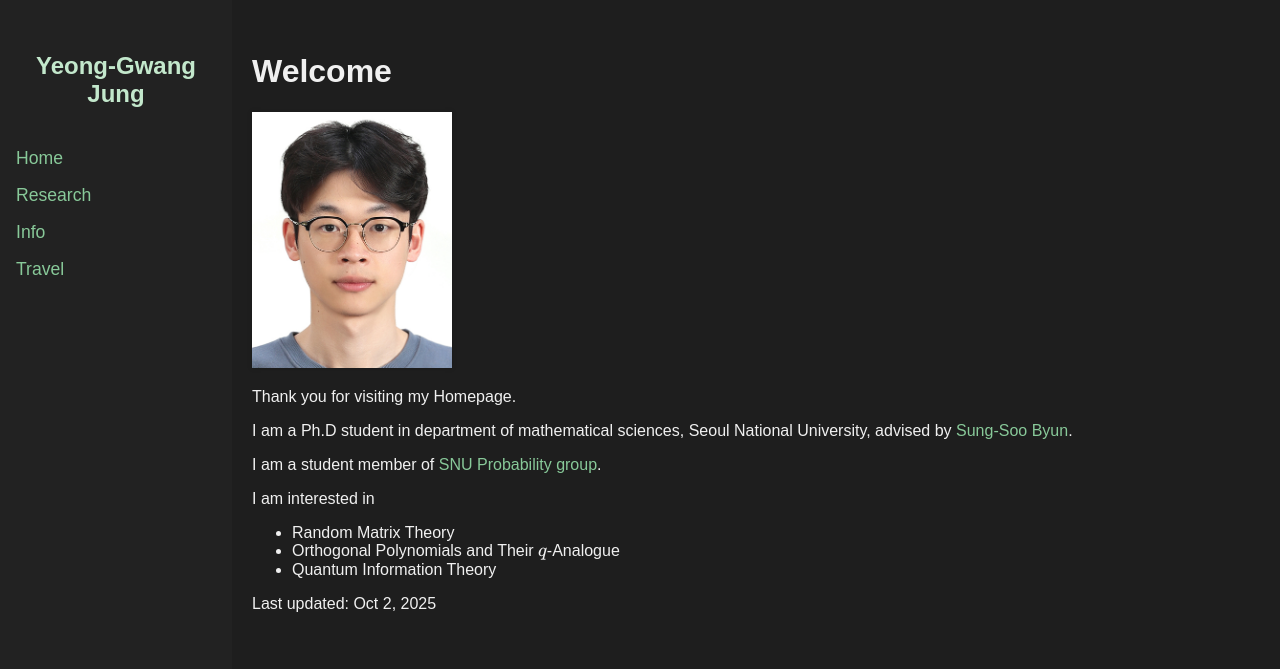
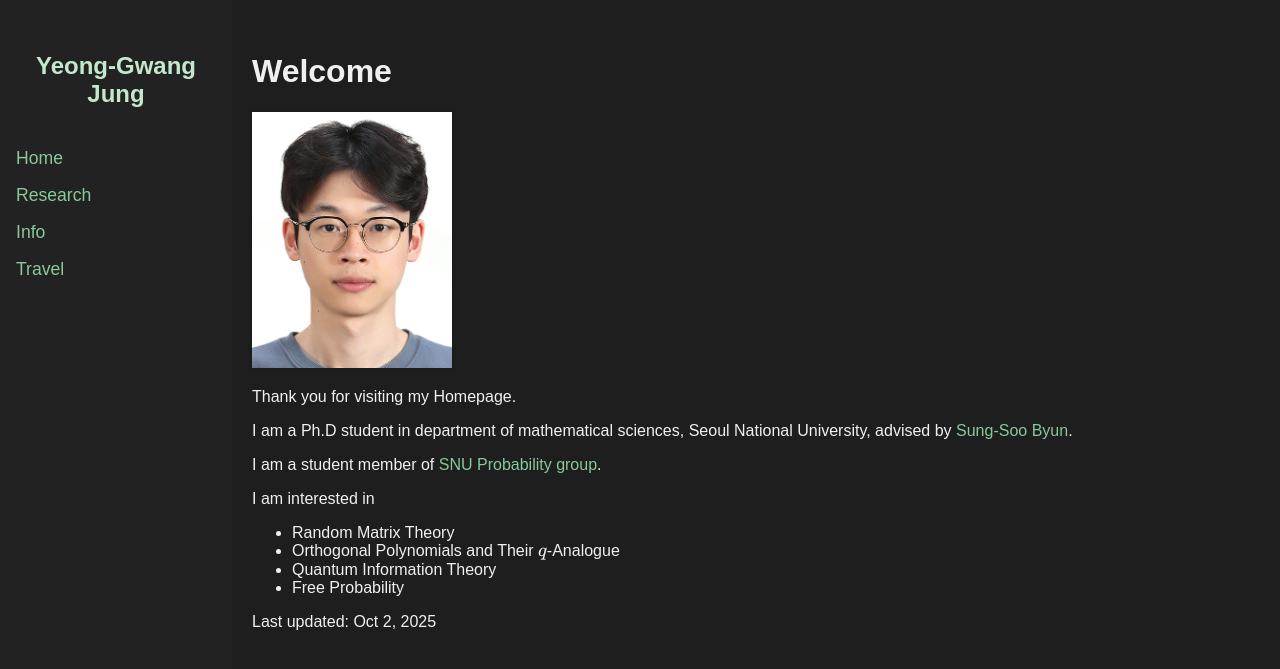
Before and after one commit to y-gJung/y-gJung.github.io, a Jekyll site: the page built from index.md, in a window 1280 px wide. Shown: the top 669 px of the page. Built offline with Jekyll 4.4.1, drawn with Linux system fonts in a browser that asks for light colours.

Commit message:
Update index.md

```diff
--- a/index.md
+++ b/index.md
@@ -17,6 +17,7 @@ I am interested in
 - Random Matrix Theory
 - Orthogonal Polynomials and Their <span>$q$</span>-Analogue
 - Quantum Information Theory
+- Free Probability
 
 <p>Last updated: <span id="last-updated"></span></p>
 
```
